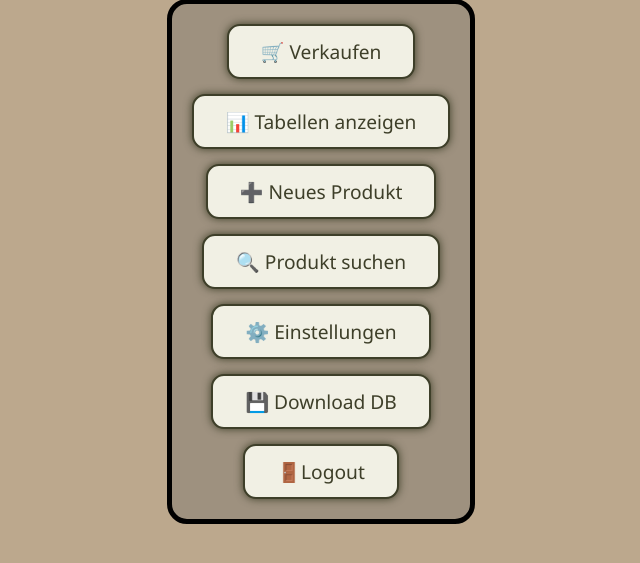
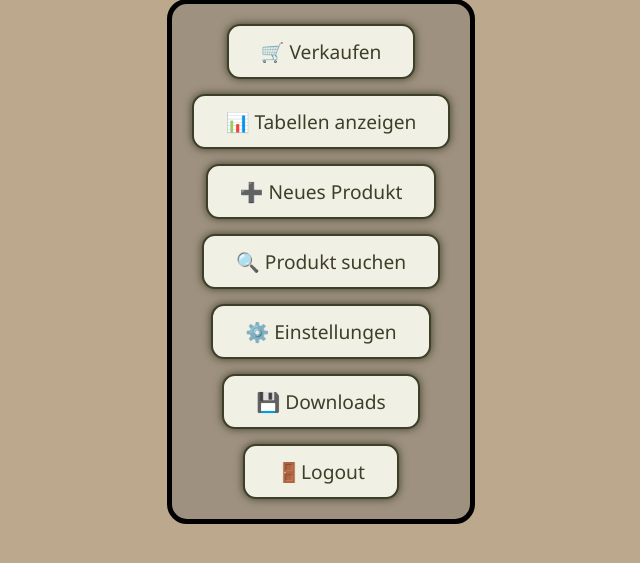
Before and after one commit to Samimimim/Schueler-Firma, a Flask app: template app/templates/admin/dashboard.html in a window 1280 px wide. Shown: the part 194-757 px from the top of the page, without its empty margins (319-959 px from the left). Run offline with Flask 3, Linux system fonts and the light colour scheme; the template is opened without the code that fills it, so the values that code supplies are empty; parts of the project's set-up code (start-up, migrations or seed data) failed here and were passed over.

Commit message:
Update requierments

```diff
--- a/app/templates/admin/dashboard.html
+++ b/app/templates/admin/dashboard.html
@@ -37,7 +37,7 @@
       <a href="/admin/new-produkt">➕ Neues Produkt</a>
       <a href="/admin/search-produkt">🔍 Produkt suchen</a>
       <a href="/admin/settings">⚙️ Einstellungen</a>
-      <a href="/admin/downloads">💾 Download DB</a>
+      <a href="/admin/downloads">💾 Downloads</a>
       <a href="/logout">🚪Logout</a>
     </div>
   </body>
--- a/requirements.txt
+++ b/requirements.txt
@@ -1,3 +1,5 @@
 flask
 gunicorn
 xlsxwriter
+reportlab
+qrcode[pil]
```
